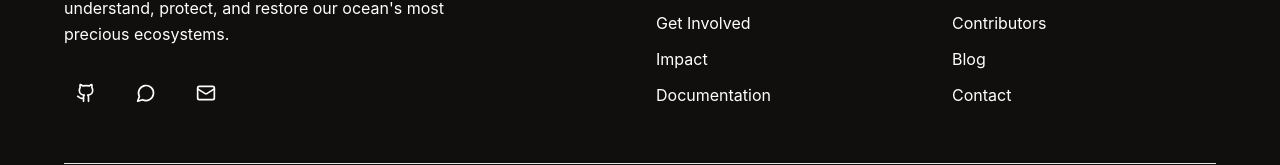
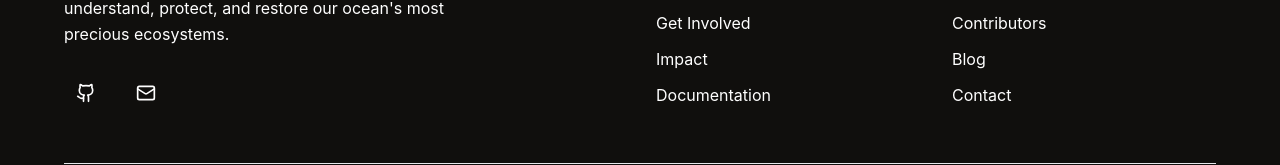
Before and after one commit to TheReefcraftProject/reefcraft.github.io, a React (Vite) app: page / in a window 1280 px wide. Shown: the part 10002-10167 px from the top of the page. Built offline with nearby package versions, Linux system fonts and the light colour scheme.

Commit message:
Remove selected social media link from footer

```diff
--- a/src/components/Footer.tsx
+++ b/src/components/Footer.tsx
@@ -27,14 +27,6 @@ const Footer = () => {
                   className="bg-ocean-800 p-3 rounded-full hover:bg-coral-500 transition-colors duration-200 transform hover:scale-110"
                 >
                   <GitHub className="w-5 h-5" />
-                </a>
-                <a
-                  href="https://discord.gg/reefcraft"
-                  target="_blank"
-                  rel="noopener noreferrer"
-                  className="bg-ocean-800 p-3 rounded-full hover:bg-coral-500 transition-colors duration-200 transform hover:scale-110"
-                >
-                  <MessageCircle className="w-5 h-5" />
                 </a>
                 <a
                   href="mailto:reefcraft.ai@gmail.com"
```
